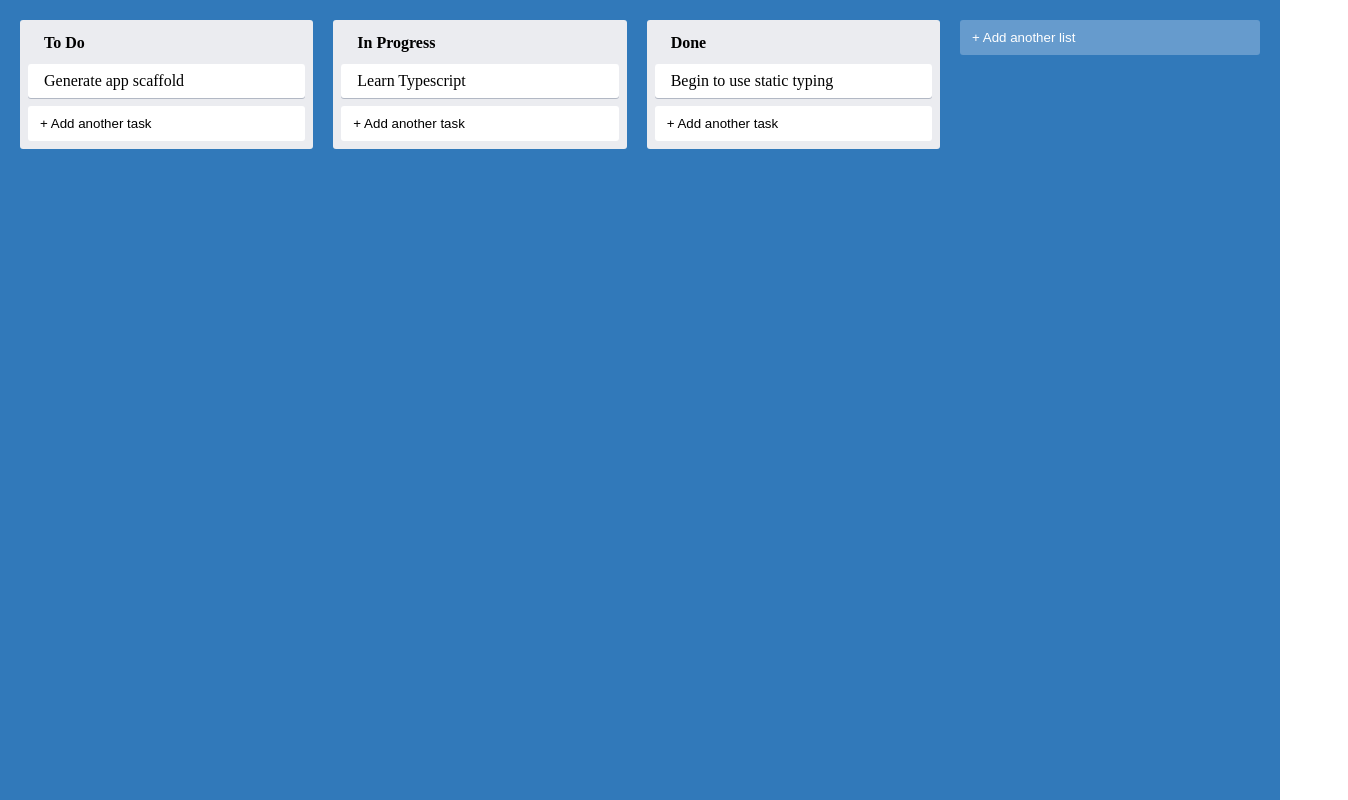
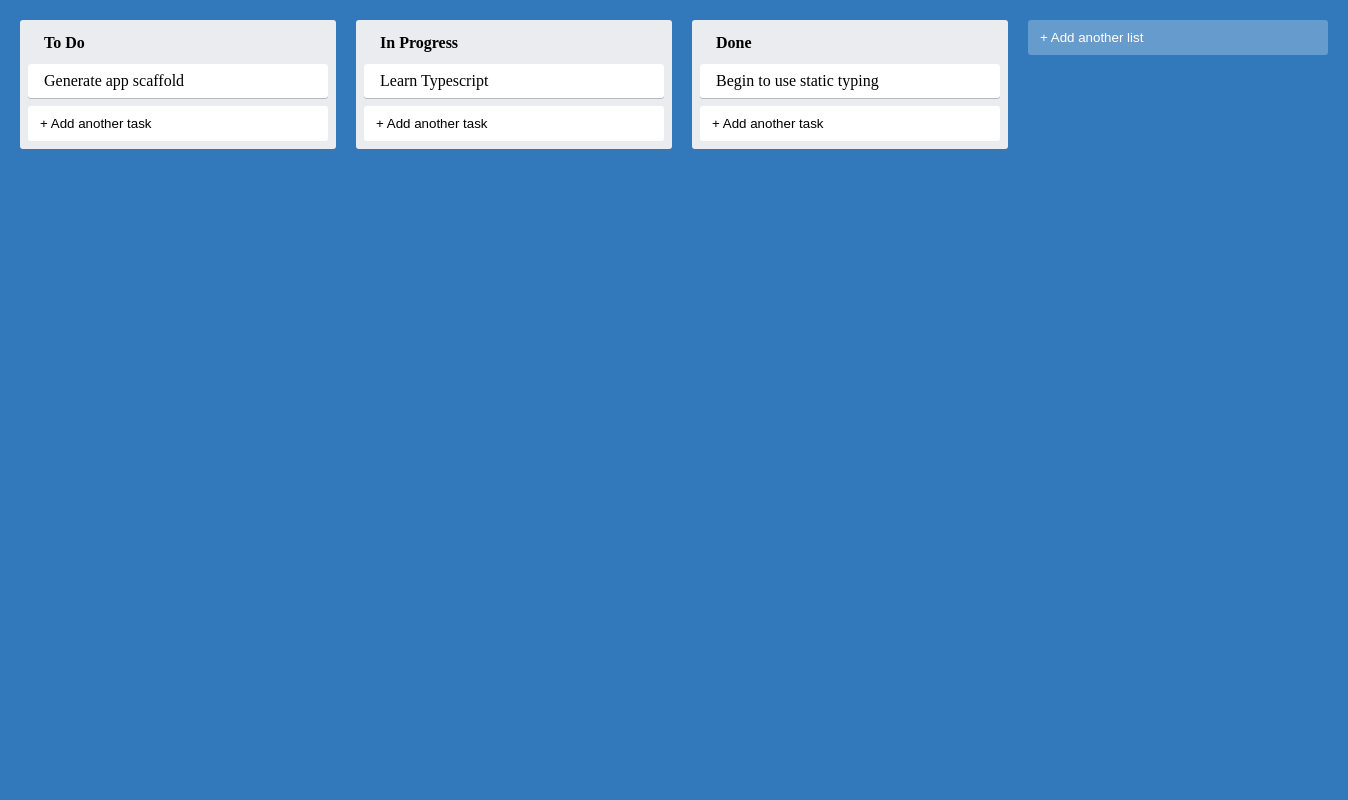
Before and after one commit to massqeen/trello, a React (Create React App) app: page / in a window 1280 px wide. Shown: the whole page, 1348 px wide, since content can reach past the window. Built offline with nearby package versions, Linux system fonts and the light colour scheme.

Commit message:
Updated styles to fit infinite amount of columns with horizontal scrolling

```diff
--- a/src/Column.tsx
+++ b/src/Column.tsx
@@ -16,7 +16,7 @@ export const Column = ({ text, index, id }: ColumnProps) => {
     <ColumnContainer>
       <ColumnTitle>{text}</ColumnTitle>
       {state.lists[index].tasks.map((task) => (
-        <Card key={task.id} text={task.text}  />
+        <Card key={task.id} text={task.text} />
       ))}
       <AddNewItem
         toggleButtonText="+ Add another task"
--- a/src/styles.ts
+++ b/src/styles.ts
@@ -6,12 +6,12 @@ export const AppContainer = styled.div`
   display: flex;
   height: 100%;
   padding: 20px;
-  width: 100%;
+  width: fit-content;
 `;
 
 export const ColumnContainer = styled.div`
   background-color: #ebecf0;
-  width: 300px;
+  min-width: 300px;
   min-height: 40px;
   margin-right: 20px;
   border-radius: 3px;
@@ -48,7 +48,7 @@ export const AddItemButton = styled.button<AddItemButtonProps>`
   padding: 10px 12px;
   text-align: left;
   transition: background 85ms ease-in;
-  width: 100%;
+  width: 300px;
   &:hover {
     background-color: #628cb3;
   }
@@ -58,7 +58,7 @@ export const NewItemFormContainer = styled.div`
   max-width: 300px;
   display: flex;
   flex-direction: column;
-  width: 100%;
+  width: 300px;
   align-items: flex-start;
 `;
 
```
